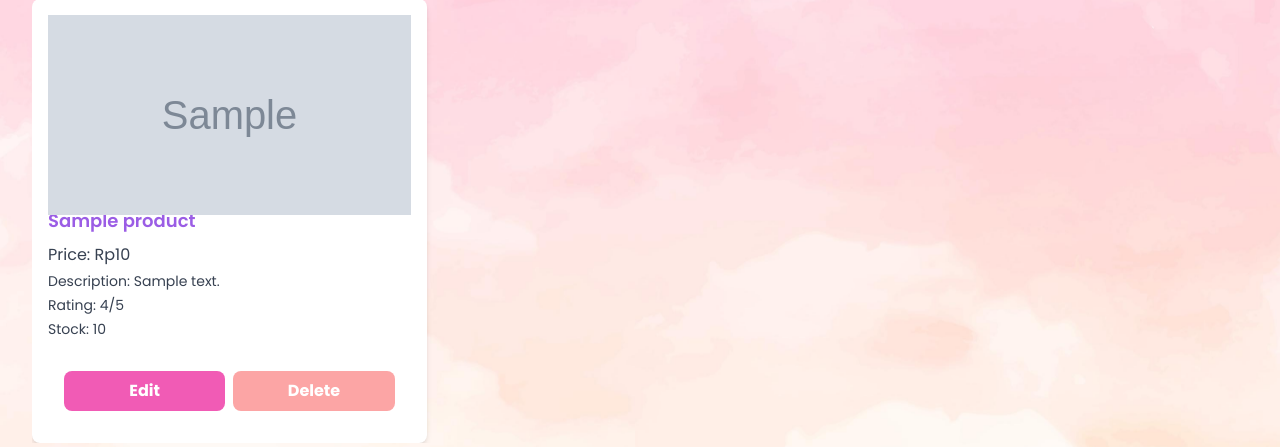
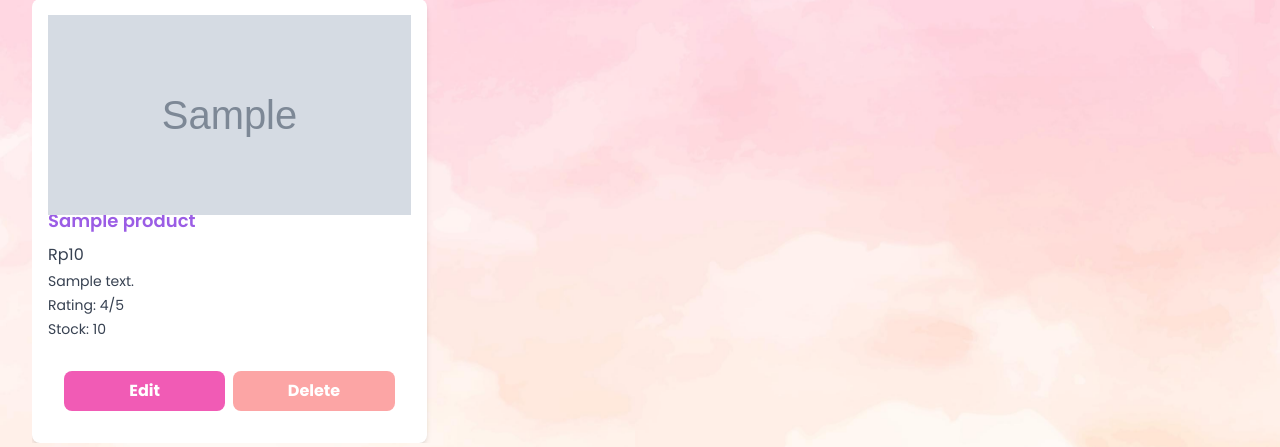
Before and after one commit to anggunsdewi/eshop, a Django app: page / in a window 1280 px wide. Shown: the part 209-656 px from the top of the page. Run offline with Django 5.2, Linux system fonts and the light colour scheme; a user stored in the database is signed in; tables that the repository leaves empty hold one stand-in row (values such as "Sample post"); grey boxes marked "Sample" are stand-in pictures; some libraries are stand-ins or nearby versions.

```diff
--- a/main/templates/card_info.html
+++ b/main/templates/card_info.html
@@ -5,9 +5,9 @@
   </div>
   <div class="p-4 flex flex-col flex-grow">
     <h3 class="text-lg font-semibold text-color-main mb-2">{{ product_entry.name }}</h3>
-    <p class="text-md text-gray-700 mb-1">Price: ${{ product_entry.price }}</p>
+    <p class="text-md text-gray-700 mb-1">Rp{{ product_entry.price }}</p>
+    <p class="text-sm text-gray-700 mb-1">{{ product_entry.description }}</p>
     <p class="text-sm text-gray-700 mb-1">Rating: {{ product_entry.rating }}/5</p>
-    <p class="text-sm text-gray-700 mb-1">Description: {{ product_entry.description }}</p>
     <p class="text-sm text-gray-700 mb-4">Stock: {{ product_entry.stock }}</p>
     <div class="mt-auto flex space-x-2">
       <a href="{% url 'main:edit_product' product_entry.pk %}" class="bg-color-main hover:bg-color-main text-white font-bold py-2 px-4 rounded-lg flex-1 text-center">Edit</a>
--- a/main/templates/main.html
+++ b/main/templates/main.html
@@ -149,8 +149,8 @@
             </div>
             <div class="p-4 flex flex-col flex-grow">
               <h3 class="text-lg font-semibold text-color-main mb-2">${name}</h3>
-              <p class="text-md text-gray-700 mb-1">Price: Rp${price}</p>
-              <p class="text-sm text-gray-700 mb-1">Description: ${description}</p>
+              <p class="text-md text-gray-700 mb-1">Rp${price}</p>
+              <p class="text-sm text-gray-700 mb-1">${description}</p>
               <p class="text-sm text-gray-700 mb-1">Rating: ${rating}/5</p>
               <p class="text-sm text-gray-700 mb-4">Stock: ${stock}</p>
               <div class="mt-auto flex space-x-2">
```
